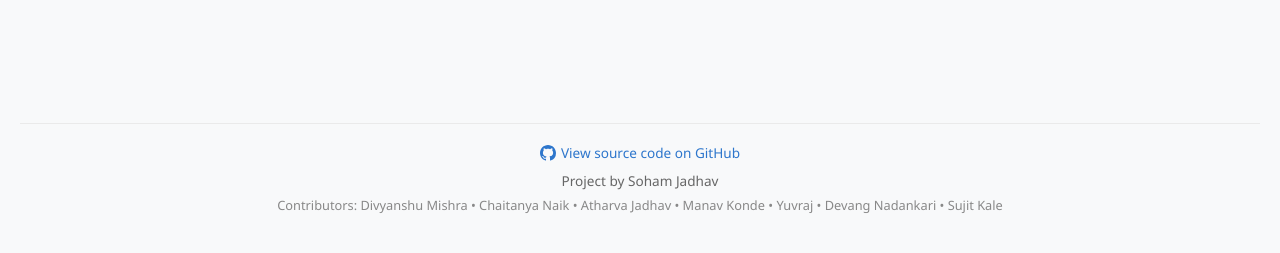
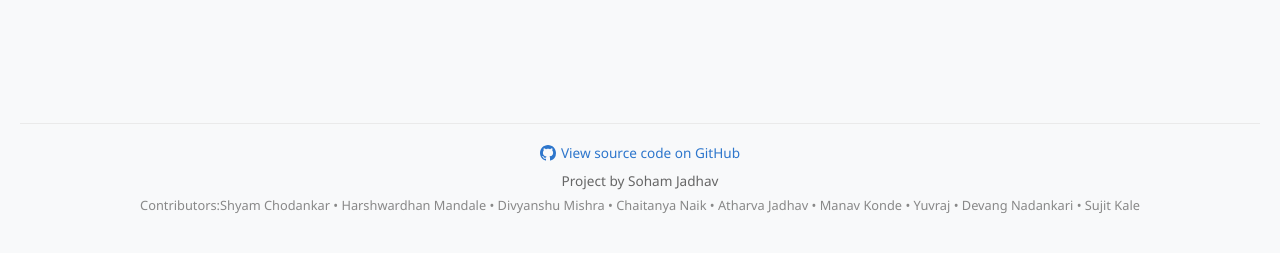
Before and after one commit to AlbatrossC/sppu-codes, a Flask app: page / in a window 1280 px wide. Shown: the part 547-800 px from the top of the page. Run offline with Flask 3, Linux system fonts and the light colour scheme.

Commit message:
Update index.html

```diff
--- a/templates/index.html
+++ b/templates/index.html
@@ -35,7 +35,7 @@
     </p>
     <p>Project by Soham Jadhav</p>
     <p class="footer__contributors">
-        Contributors: Divyanshu Mishra • Chaitanya Naik • Atharva Jadhav • Manav Konde • Yuvraj • Devang Nadankari • Sujit Kale
+        Contributors:Shyam Chodankar • Harshwardhan Mandale • Divyanshu Mishra • Chaitanya Naik • Atharva Jadhav • Manav Konde • Yuvraj • Devang Nadankari • Sujit Kale
     </p>
 </footer>
 
```
